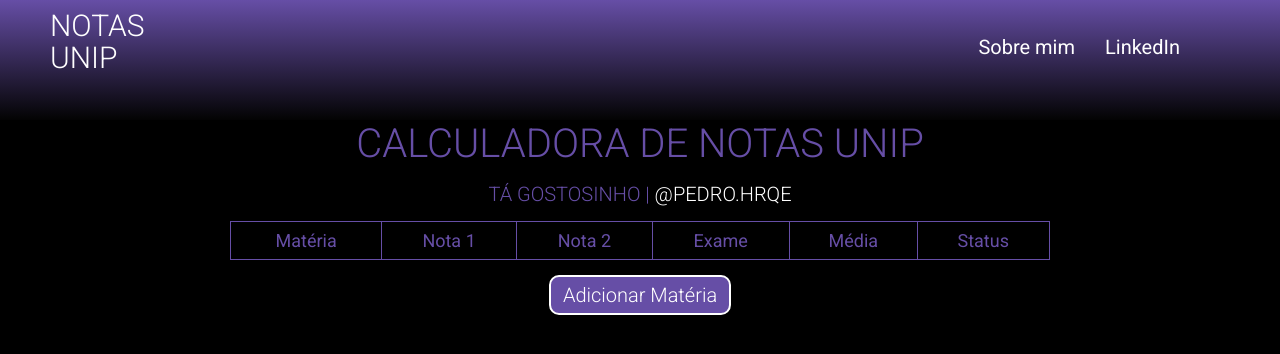
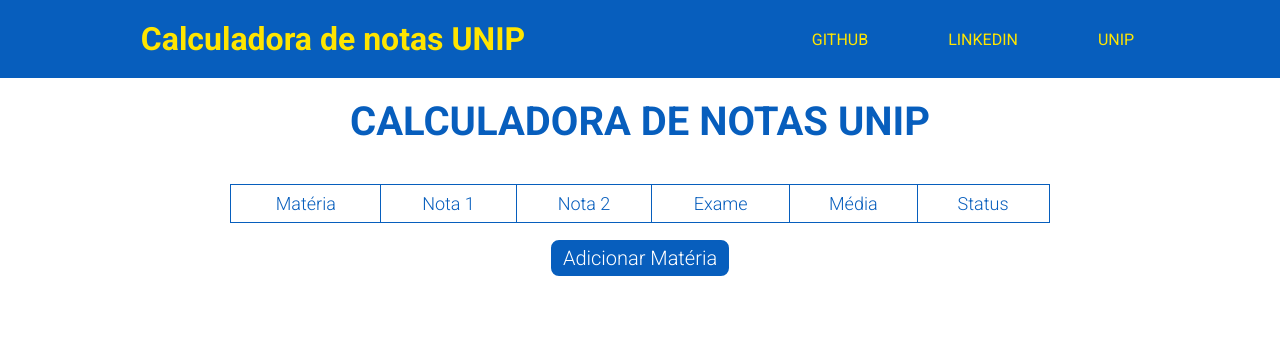
Before and after one commit to pedrohrqe/Calculadora_de_notas_UNIP, a plain HTML site: page index.html in a window 1280 px wide. Drawn offline with Linux system fonts and the light colour scheme.

Commit message:
Code Update

```diff
--- a/index.html
+++ b/index.html
@@ -11,18 +11,17 @@
 </head>
 
 <body>
-    <header>
-        <ul id="barra">
-            <h1>NOTAS<br>UNIP</h1>
-            <ul>
-                <a href="https://github.com/Pedroh2001" clas>Sobre mim</a>
-                <a href="https://www.linkedin.com/in/pholiveira01/">LinkedIn</a>
-            </ul>
-        </ul>
+    <header class="header">
+        <h1><a class="header__title" href="https://pedrohrqe.github.io/Calculadora_de_notas_UNIP">Calculadora de notas UNIP</a></h1>
+        <nav class="menu__links">
+            <a class="header__links" href="https://github.com/Pedroh2001">GITHUB</a>
+            <a class="header__links" href="https://www.linkedin.com/in/pholiveira01/">LINKEDIN</a>
+            <a class="header__links" href="https://unip.br/">UNIP</a>
+        </nav>
     </header>
     <main>
-        <h1>CALCULADORA DE NOTAS UNIP</h1>
-        <h1 id = "easteregg">TÁ GOSTOSINHO | <a href="https://www.instagram.com/pedro.hrqe/">@PEDRO.HRQE</a></h1>
+        <h1 class="home__title">CALCULADORA DE NOTAS UNIP</h1>
+        <h3 class="home__subtitle">TÁ GOSTOSINHO | <a href="https://www.instagram.com/pedro.hrqe/">@PEDRO.HRQE</a></h3>
         <table id="gradesTable">
             <tr>
                 <th>Matéria</th>
@@ -41,11 +40,11 @@
             var nota1 = parseFloat(row.cells[1].querySelector('input').value);
             var nota2 = parseFloat(row.cells[2].querySelector('input').value);
 
-            if (parseFloat(row.cells[1].querySelector('input').value) > 10 || parseFloat(row.cells[1].querySelector('input').value) < 0){
+            if (parseFloat(row.cells[1].querySelector('input').value) > 10 || parseFloat(row.cells[1].querySelector('input').value) < 0) {
                 row.cells[1].innerHTML = '<input type="number" min="0" max="10" step="0.1" placeholder="NP1" onchange="calculateAverage(this.parentNode.parentNode)">';
             }
 
-            if (parseFloat(row.cells[2].querySelector('input').value) > 10 || parseFloat(row.cells[2].querySelector('input').value) < 0){
+            if (parseFloat(row.cells[2].querySelector('input').value) > 10 || parseFloat(row.cells[2].querySelector('input').value) < 0) {
                 row.cells[2].innerHTML = '<input type="number" min="0" max="10" step="0.1" placeholder="NP2" onchange="calculateAverage(this.parentNode.parentNode)">';
             }
 
@@ -71,7 +70,7 @@
             var media = (nota1 + nota2) / 2;
             var mediaExame = (media + exame) / 2;
 
-            if (parseFloat(row.cells[3].querySelector('input').value) > 10 || parseFloat(row.cells[3].querySelector('input').value) < 0){
+            if (parseFloat(row.cells[3].querySelector('input').value) > 10 || parseFloat(row.cells[3].querySelector('input').value) < 0) {
                 row.cells[3].innerHTML = '<input type="number" max="10" min="0" step="0.1" placeholder="Exame" onchange="calculateAverageWExam(this.parentNode.parentNode)">';
             }
 
--- a/style.css
+++ b/style.css
@@ -1,78 +1,89 @@
-@import url('https://fonts.googleapis.com/css2?family=Roboto:wght@100;300;400;500&display=swap');
+@import url('https://fonts.googleapis.com/css2?family=Roboto:wght@100;300;400;500;700;900&display=swap');
 
+:root {
+    --color-background: #181818;
+    --color-primary: #075ebd;
+    --color-secondary: #ffe500;
+    --color-text: #ffffff;
+}
 
 * {
     margin: 0;
-    font-family: 'Roboto';
+    font-family: 'Roboto', sans-serif;
+    font-weight: 300;
+    color: var(--color-text);
 }
 
-header {
-    color: #ffffff;
+.header {
+    background-color: var(--color-primary);
+    padding: 20px 0px;
     width: 100%;
-    height: 120px;
-    background: linear-gradient(0deg, #030303, #664ea6);
+    display: flex;
+    flex-direction: row;
+    justify-content: space-around;
 }
 
-header ul {
-    padding-top: 10px;
-    padding-left: 50px;
-    padding-right: 50px;
-    display: flex;
-    margin: 0;
-    justify-content: space-between;
+.header__title {
+    text-decoration: none;
+    font-weight: 600;
+    color: var(--color-secondary);
 }
 
-#barra a {
+.header__links {
+    transition: 300ms;
     text-decoration: none;
-    color: #ffffff;
-    font-size: 20px;
+    color: var(--color-secondary);
     font-weight: 400;
+    padding: 5px;
+    border-radius: 5px;
+}
+
+.header__links:hover {
+    transition: 300ms;
+    transform: scale(1.3);
+    background-color: var(--color-secondary);
+    color: var(--color-primary);
+}
+
+.menu__links{
     display: flex;
     align-items: center;
-    margin-left: 30px;
+    gap: 70px;
 }
 
-#barra h1 {
-    font-size: 30px;
-    line-height: 32px;
-    font-weight: 300;
-}
 body {
-    background-color: #000000;
+    background-color: var(--color-text);
     align-items: center;
     display: flex;
     flex-direction: column;
 }
 
 main {
+    margin-top: 20px;
     display: flex;
     flex-direction: column;
     align-items: center;
     width: 80%;
 }
 
-main h1 {
-    color: #664ea6;
+.home__title {
+    color: var(--color-primary);
     margin-bottom: 15px;
     font-size: 40px;
-    font-weight: 300;
+    font-weight: 600;
 }
 
-#easteregg {
+.home__subtitle {
     font-size: 20px;
 }
 
-#easteregg a {
+.home__subtitle a {
     text-decoration: none;
-    color: #ffffff;
+
 }
 
-#easteregg a:hover {
-    color: #9677ec;
-    font-weight: 500;
-    background-color: #ffffff;
-    border-radius: 15px;
-    padding: 10px;
+.home__subtitle a:hover {
+    transform: scale(1.05);
 }
 
 table {
@@ -84,17 +95,15 @@ th,
 td {
     padding: 8px;
     text-align: center;
-    border: 1px solid #664ea6;
+    border: 1px solid var(--color-primary); /* Alteração para a cor roxa convertida */
 }
 
 th {
     font-size: 18px;
-    font-weight: 400;
-    color: #664ea6;
+    color: var(--color-primary); /* Alteração para a cor roxa convertida */
 }
 
 tr {
-    color: #ffffff;
     font-size: 15px;
 }
 
@@ -105,23 +114,19 @@ tr:hover {
 .add-btn,
 .remove-btn {
     padding: 6px 12px;
-    background-color: #664ea6;
-    color: #ffffff;
+    background-color: var(--color-primary); /* Alteração para a cor roxa convertida */
     border: none;
     cursor: pointer;
     margin-bottom: 10px;
     margin-top: 15px;
     font-size: 20px;
-    font-weight: 300;
     border-radius: 10px;
     width: auto;
-    border: 2px solid #ffffff;
+    border: 2px solid var(--color-text);
 }
 
 input {
     background-color: #654ea665;
-    color: #ffffff;
     font-size: 15px;
     width: 90%;
-    font-weight: 500;
 }
```
